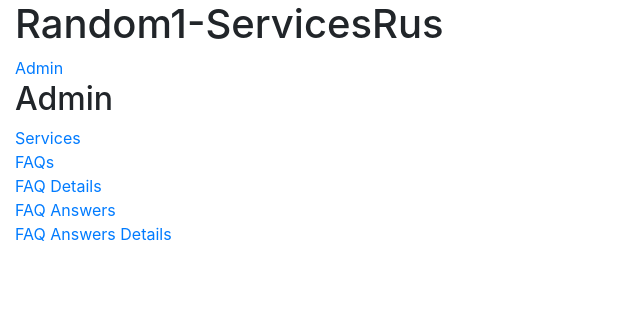
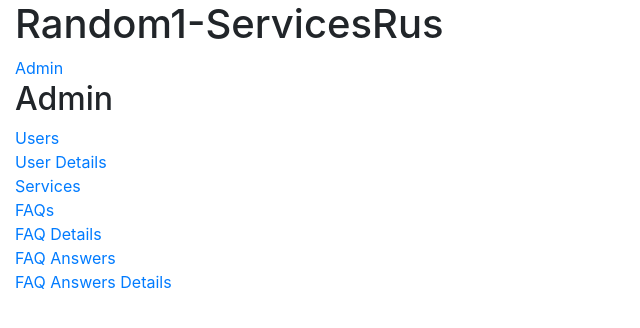
Before and after one commit to texzone/cs4500_sp19_client_react_random1, a React (Create React App) app: page /admin in a window 1280 px wide. Shown: the top 328 px of the page, without its empty margins (0-640 px from the left). Built offline with nearby package versions, Linux system fonts and the light colour scheme.

Commit message:
added admin routing to user pages

```diff
--- a/src/components/Admin.js
+++ b/src/components/Admin.js
@@ -16,6 +16,8 @@ import FAQs from './FAQs'
 import FAQDetails from './FAQDetails'
 import FAQAnswers from './FAQAnswers'
 import FAQAnswerDetails from './FAQAnswerDetails'
+import Users from './Users'
+import UserDetails from './UserDetails'
 
 const Admin = () =>
     <div>
@@ -23,6 +25,10 @@ const Admin = () =>
         <Router>
             <div className="row">
                 <div className="col-3">
+                    <Link to="/admin/users">Users</Link>
+                    <br/>
+                    <Link to="/admin/users/1">User Details</Link>
+                    <br/>
                     <Link to="/admin/services">Services</Link>
                     <br/>
                     <Link to="/admin/faqs">FAQs</Link>
```
